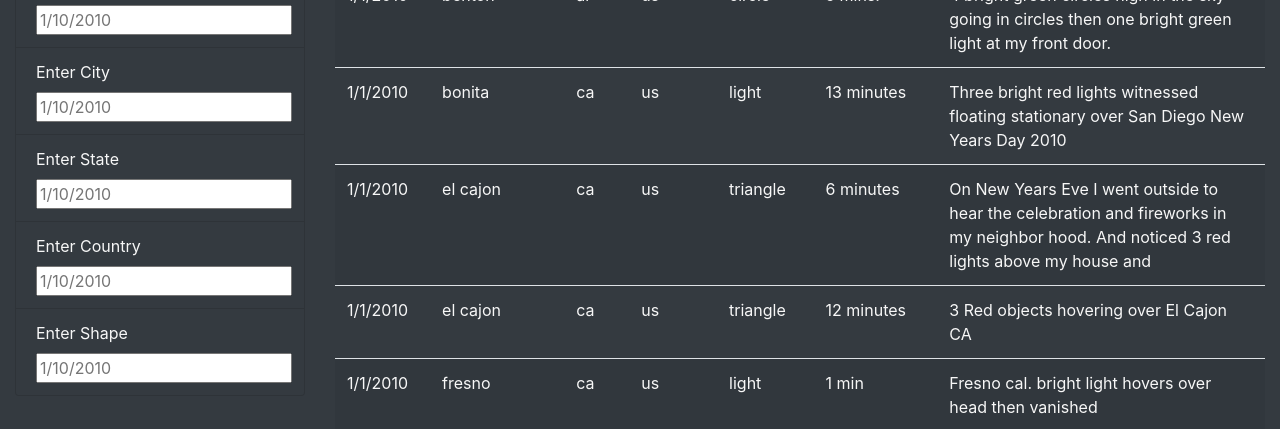
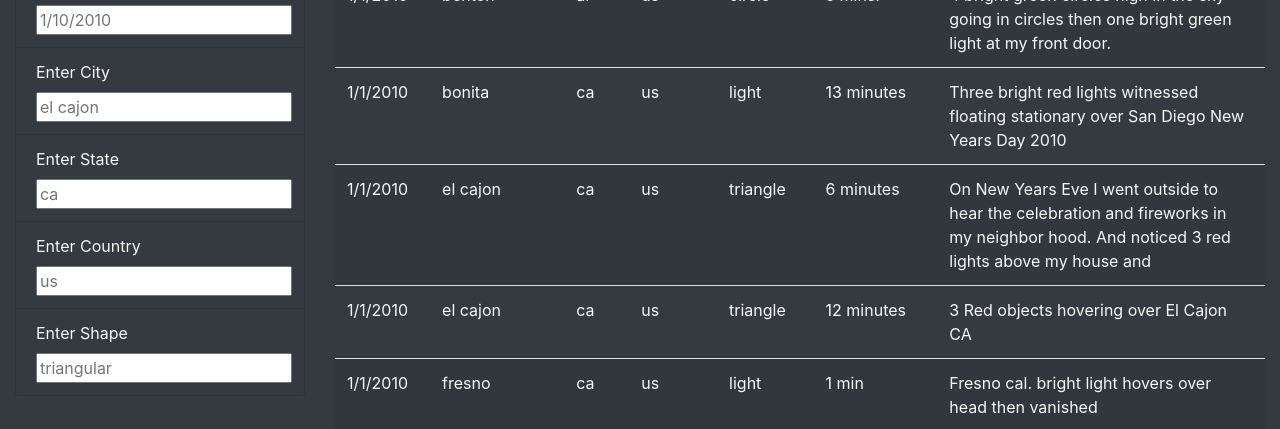
Before and after one commit to MatthewSHudson/UFOs, a plain HTML site: page index.html in a window 1280 px wide. Shown: the part 819-1248 px from the top of the page. Drawn offline with nearby package versions, Linux system fonts and the light colour scheme.

Commit message:
appropriate placeholders added

```diff
--- a/index.html
+++ b/index.html
@@ -47,19 +47,19 @@
                         </li>
                         <li class="list-group-item bg-dark">
                             <label for="city_f">Enter City</label>
-                            <input type="text" placeholder="1/10/2010" id="city" />
+                            <input type="text" placeholder="el cajon" id="city" />
                         </li>
                         <li class="list-group-item bg-dark">
                             <label for="state_f">Enter State</label>
-                            <input type="text" placeholder="1/10/2010" id="state" />
+                            <input type="text" placeholder="ca" id="state" />
                         </li>
                         <li class="list-group-item bg-dark">
                             <label for="country_f">Enter Country</label>
-                            <input type="text" placeholder="1/10/2010" id="country" />
+                            <input type="text" placeholder="us" id="country" />
                         </li>
                         <li class="list-group-item bg-dark">
                             <label for="shape_f">Enter Shape</label>
-                            <input type="text" placeholder="1/10/2010" id="shape" />
+                            <input type="text" placeholder="triangular" id="shape" />
                         </li>
                     </ul>
                 </form>
```
